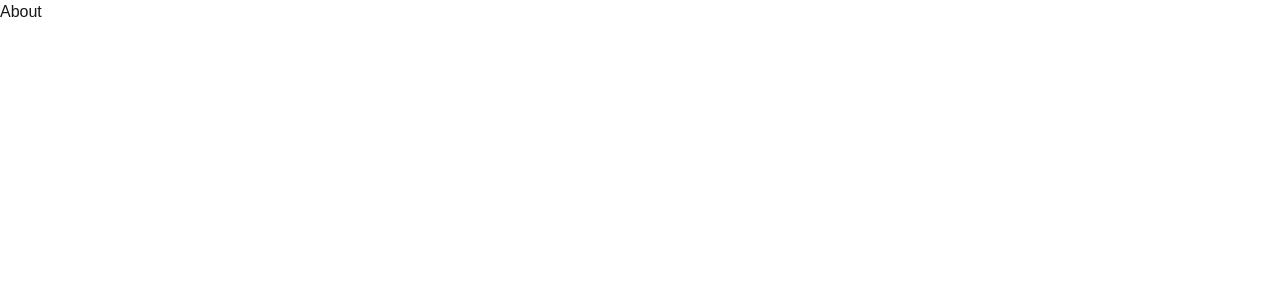
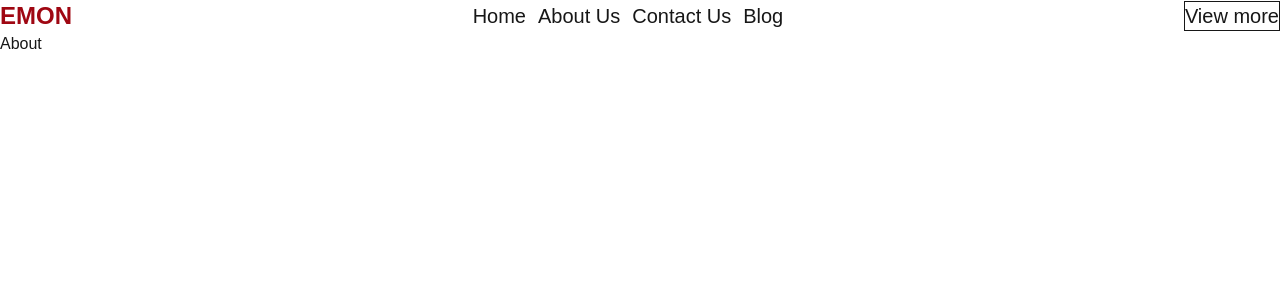
Before and after one commit to emon-codes/Next-js-Projects, a Next.js app: page /about in a window 1280 px wide. Shown: the top 300 px of the page. Built offline with nearby package versions, Linux system fonts and the light colour scheme.

Commit message:
header add

```diff
--- a/src/app/layout.js
+++ b/src/app/layout.js
@@ -1,5 +1,6 @@
 import { Geist, Geist_Mono } from "next/font/google";
 import "./globals.css";
+import Header from "@/component/Header";
 
 const geistSans = Geist({
   variable: "--font-geist-sans",
@@ -22,6 +23,7 @@ export default function RootLayout({ children }) {
       <body
         className={`${geistSans.variable} ${geistMono.variable} antialiased`}
       >
+        <Header></Header>
         {children}
       </body>
     </html>
--- /dev/null
+++ b/src/component/Header.jsx
@@ -0,0 +1,27 @@
+import Link from "next/link";
+import React from "react";
+
+const Header = () => {
+  return (
+    <div>
+      <div className="flex justify-between items-center text-xl mx-auto container">
+        <div className="font-semibold text-2xl text-red-800">EMON</div>
+
+              <div className="flex flex-row gap-3">
+          <Link href="/">Home</Link>
+          <Link href="/about">About Us</Link>
+          <Link href="/contact">Contact Us</Link>
+
+          <Link href="/blog">Blog</Link>
+              </div>
+              <div>
+                  <button className="btn border">View more</button>
+
+
+              </div>
+      </div>
+    </div>
+  );
+};
+
+export default Header;
```
